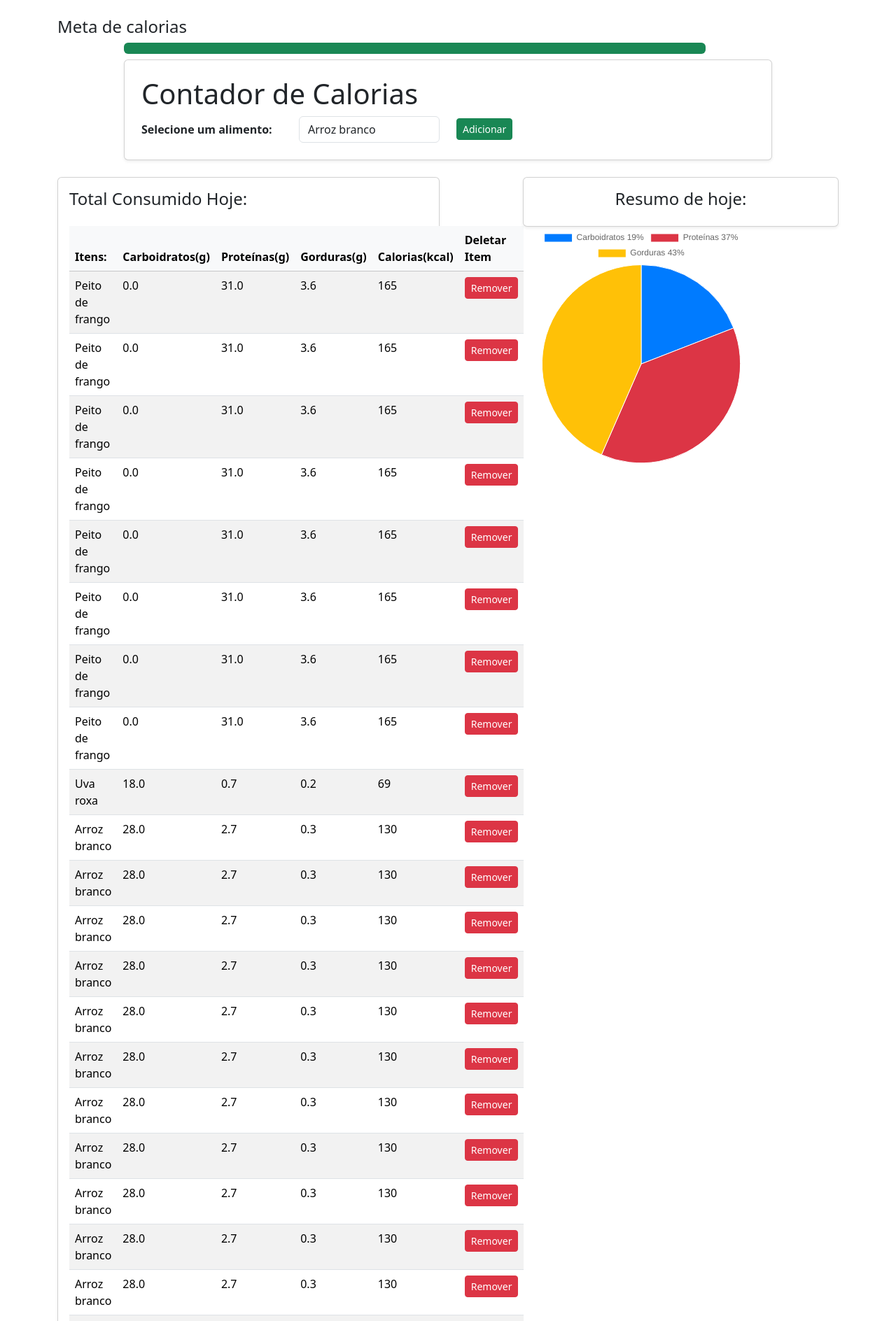
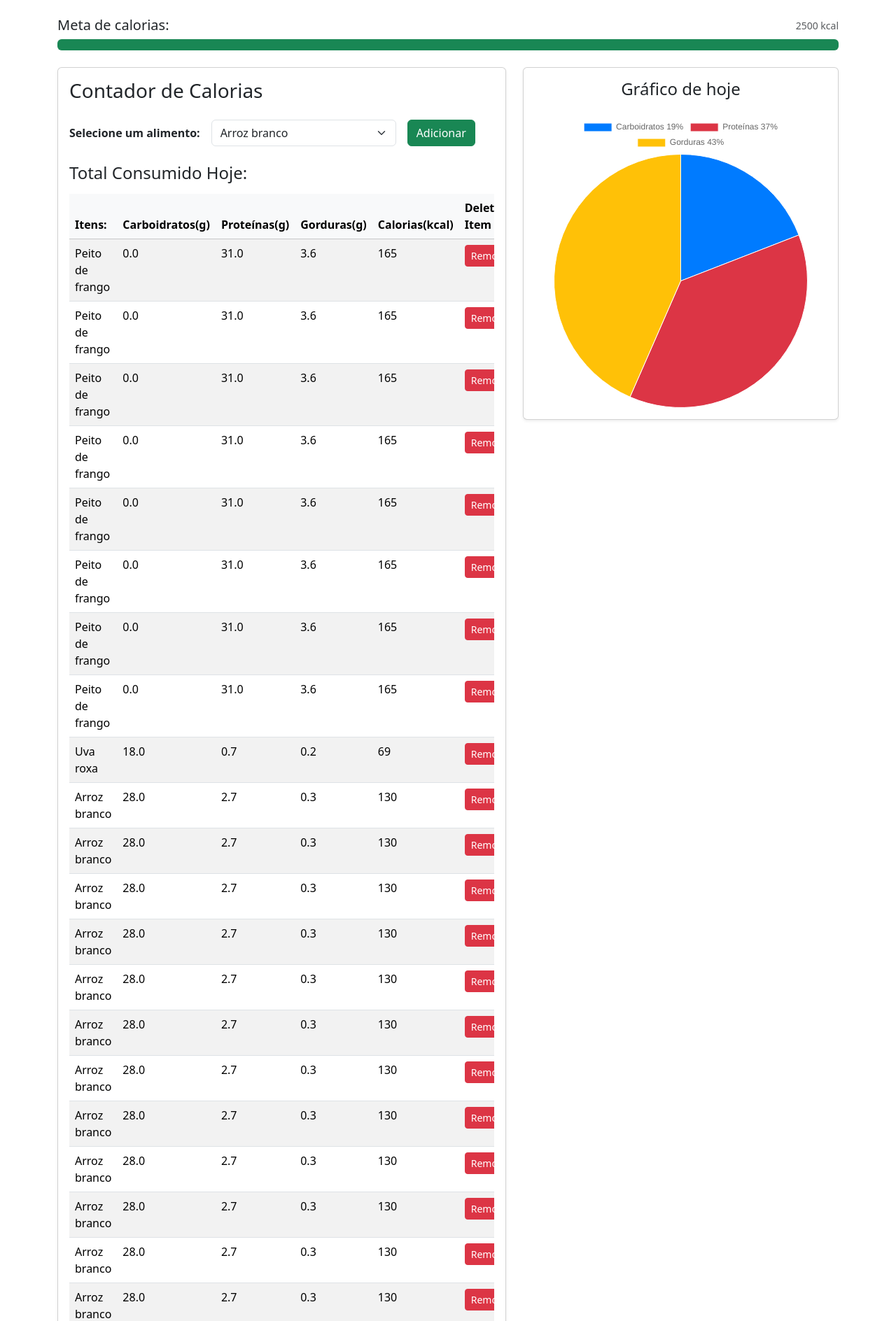
Before and after one commit to Lucassderezende/django-contador-calorias, a Django app: page / in a window 1280 px wide. Shown: the part 56-1944 px from the top of the page at 70% size. Run offline with Django 4.2, Linux system fonts and the light colour scheme; a user stored in the database is signed in; data comes from the database, SQL or seed files in the repository; both versions use the stored data as it was after the commit.

Commit message:
style: ajusta grid e alinhamento dos cards

```diff
--- a/contador_de_calorias/templates/contador_de_calorias/index.html
+++ b/contador_de_calorias/templates/contador_de_calorias/index.html
@@ -10,6 +10,7 @@
         crossorigin="anonymous"></script>
     <script src="https://cdn.jsdelivr.net/npm/chart.js"></script>
 </head>
+
 <body>
     <div class="container">
         <div class="row">
@@ -20,51 +21,49 @@
             </div>
         </div>
         <br>
-        <h4>Meta de calorias</h4>
+        <div class="d-flex justify-content-between align-items-center mb-2">
+            <h5 class="mb-0">Meta de calorias:</h5>
+            <span class="text-muted small">2500 kcal</span>
+        </div>
         <div class="row">
-            <div class="col-md-9 offset-1">
+            <div class="col-md-12">
                 <div class="progress">
-                    <div id="progresso" class="progress-bar bg-success" role="progressbar" style="width: 0%;" aria-valuenow="0" aria-valuemin="0" aria-valuemax="0"></div>
+                    <div id="progresso" class="progress-bar bg-success" role="progressbar" style="width: 0%;"
+                        aria-valuenow="0" aria-valuemin="0" aria-valuemax="0"></div>
                 </div>
             </div>
-                <br>
         </div>
     </div>
-        <div class="container-lg">
-            <div class="row justify-content-center">
-                <div class="col-md-10">
-                    <div class="card shadow-sm p-4">
-                        <h1>Contador de Calorias</h1>
-                        <form method="POST">
-                            <div class="form-group row align-items-center">
-                                <label class="col-md-3 col-form-label">
-                                    <b>Selecione um alimento:</b>
-                                </label>
+
+    <div class="container-lg mt-4">
+        <div class="row align-items-start">
+            <div class="col-lg-7">
+                <div class="card shadow-sm h-100">
+                    <div class="card-body">
+                        <h1 class="h3 mb-4">Contador de Calorias</h1>
+
+                        <form method="POST" class="mb-4">
                             {% csrf_token %}
-                                <div class="col-md-3">
-                                    <select class="form-control" name="alimento_consumido" id="alimento_consumido">
+                            <div class="row align-items-center g-3">
+                                <div class="col-auto">
+                                    <label class="col-form-label"><b>Selecione um alimento:</b></label>
+                                </div>
+                                <div class="col-auto">
+                                    <select class="form-select" name="alimento_consumido" id="alimento_consumido">
                                         {% for a in alimentos %}
                                         <option value="{{a.nome}}">{{a.nome}}</option>
                                         {% endfor %}
                                     </select>
                                 </div>
-                                <div class="col-md-2">
-                                    <button class="btn btn-success btn-sm" type="submit">Adicionar</button>
+                                <div class="col-auto">
+                                    <button class="btn btn-success" type="submit">Adicionar</button>
                                 </div>
                             </div>
                         </form>
-                    </div>
-                </div>
-            </div>
-        </div>
-        <div class="container-lg mt-4">
-            <div class="row justify-content-between">
-                <div class="col-md-6">
-                    <div class="card shadow-sm p-3">
-                        <div>
-                            <h4>Total Consumido Hoje:</h4>
-                        </div>
-                        <table id="tabela" class="table table-striped table-hover mt-3">
+
+                        <h4 class="mb-3">Total Consumido Hoje:</h4>
+                        <div class="table-responsive">
+                            <table id="tabela" class="table table-striped table-hover">
                                 <thead class="table-light">
                                     <tr>
                                         <th>Itens:</th>
@@ -75,6 +74,7 @@
                                         <th>Deletar Item</th>
                                     </tr>
                                 </thead>
+                                <tbody>
                                     {% for ar in alimentos_registrados %}
                                     <tr>
                                         <td>{{ar.alimento_ingerido.nome}}</td>
@@ -83,7 +83,8 @@
                                         <td>{{ar.alimento_ingerido.gorduras}}</td>
                                         <td>{{ar.alimento_ingerido.calorias}}</td>
                                         <td>
-                                        <form action="{% url 'deletar' ar.id %}" method="POST" onsubmit="return confirm('Deseja remover este item?');">
+                                            <form action="{% url 'deletar' ar.id %}" method="POST"
+                                                onsubmit="return confirm('Deseja remover este item?');" class="d-inline">
                                                 {% csrf_token %}
                                                 <button class="btn btn-danger btn-sm">Remover</button>
                                             </form>
@@ -91,22 +92,26 @@
                                     </tr>
                                     {% endfor %}
                                     <tr class="table-active fw-bold">
-                                    <td id="total"><b>Total:</b></td>
+                                        <td><b>Total:</b></td>
                                         <td id="totalCarboidratos"><b>0.00g</b></td>
                                         <td id="totalProteinas"><b>0.00g</b></td>
                                         <td id="totalGorduras"><b>0.00g</b></td>
                                         <td id="totalCalorias"><b>0kcal</b></td>
+                                        <td></td>
                                     </tr>
+                                </tbody>
                             </table>
                         </div>
                     </div>
-                <div class="col-md-5">
-                    <div class="card shadow-sm p-3">
-                        <h4 class="text-center">Resumo de hoje:</h4>
                 </div>
-                    <div class="col-md-9">
-                        <div>
-                            <canvas id="grafico" height="300"></canvas>
+            </div>
+
+            <div class="col-lg-5">
+                <div class="card shadow-sm h-100">
+                    <div class="card-body d-flex flex-column">
+                        <h4 class="text-center mb-4">Gráfico de hoje</h4>
+                        <div class="flex-grow-1 position-relative">
+                            <canvas id="grafico"></canvas>
                         </div>
                     </div>
                 </div>
```
Also changed, not shown: db.sqlite3. Lines whose indentation alone changed are shown as unchanged.
